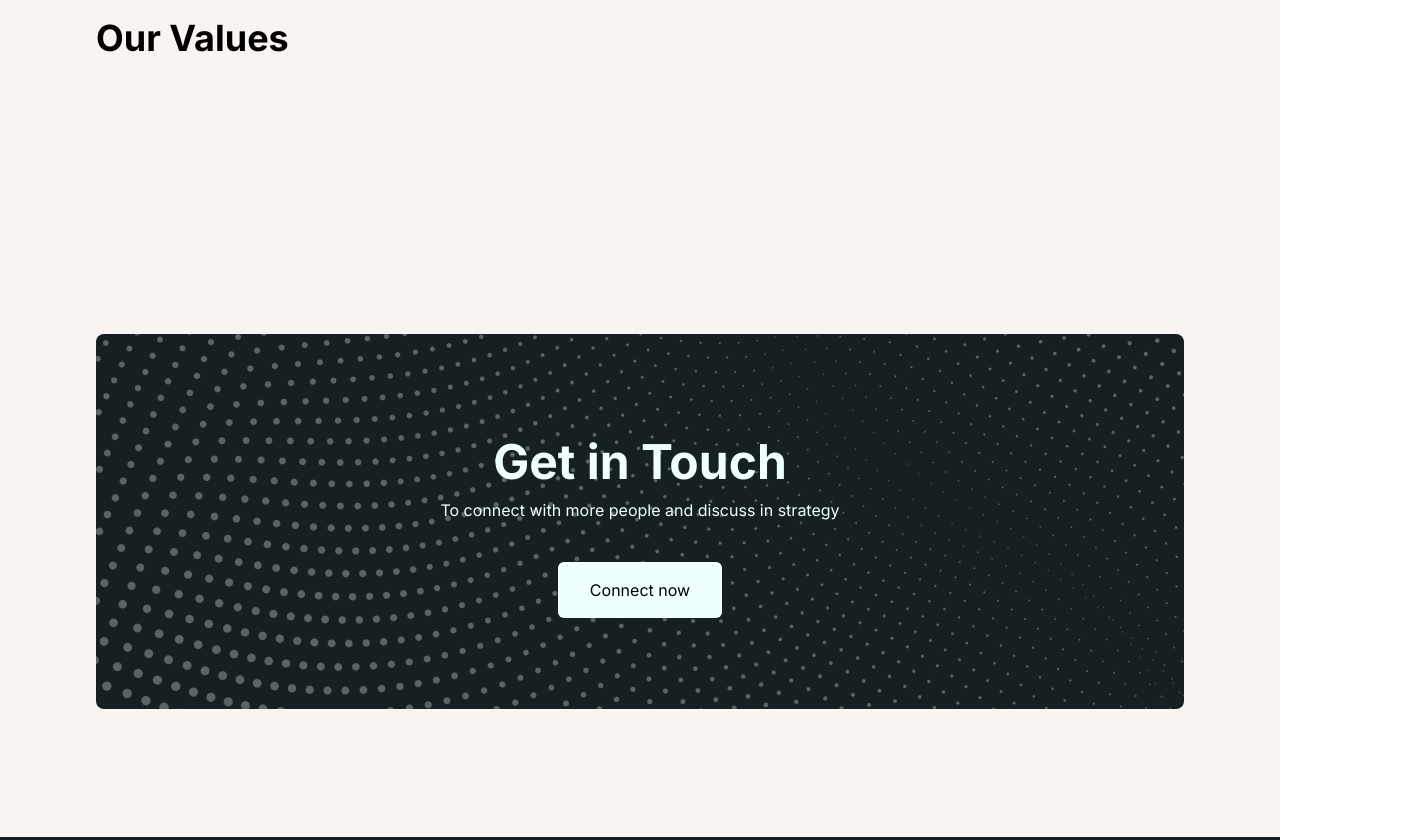
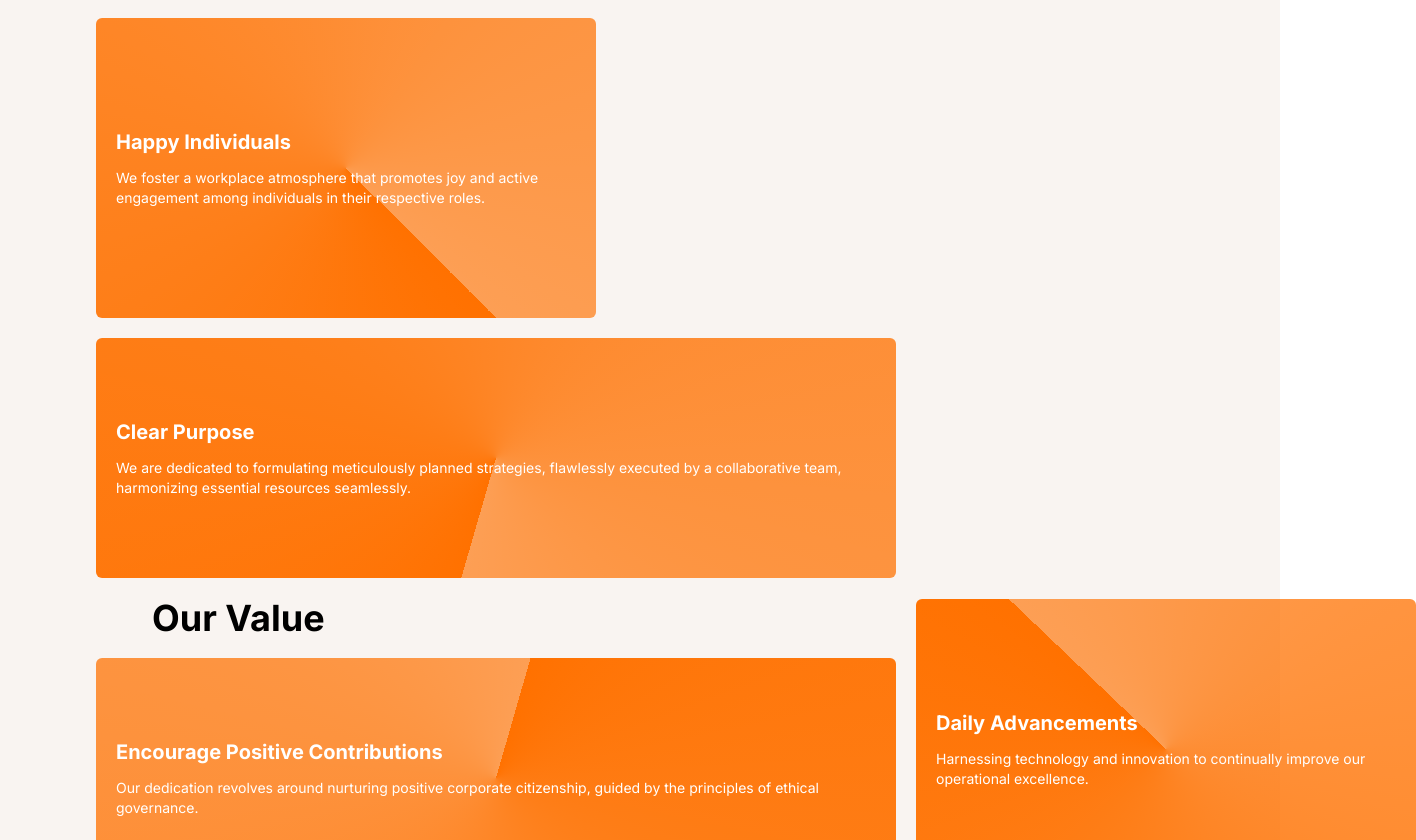
Before and after one commit to Amrit-Thapa/es-support-fe, a Next.js app: page /about in a window 1280 px wide. Shown: the part 820-1660 px from the top of the page, 1416 px wide, since content can reach past the window. Built offline with nearby package versions, Linux system fonts and the light colour scheme.

Commit message:
added out value content

```diff
--- a/src/app/about/OurValues.tsx
+++ b/src/app/about/OurValues.tsx
@@ -3,9 +3,53 @@ import React from "react";
 const OurValues = () => {
   return (
     <section className="bg-lightOrange">
-      <div className="container mx-auto px-4 py-16 md:px-24 md:py-32">
-        <div className="text-center pb-5">
+      <div className="container mx-auto px-4 py-4 md:px-24 md:py-32">
+        <div className="text-center pb-5 md:hidden sm:block">
           <div className="md:text-left font-bold md:text-4xl">Our Values</div>
+        </div>
+        <div className="flex flex-wrap w-3/4 m-auto md:w-full justify-center md:justify-normal gap-5 text-white">
+          <div className="card-bg-1 md:w-[500px] md:h-[300px] flex flex-col justify-center rounded-md px-5 py-10 space-y-3 ">
+            <div className="font-bold text-xs md:text-xl">
+              Happy Individuals
+            </div>
+            <div className="text-[10px] md:text-sm">
+              We foster a workplace atmosphere that promotes joy and active
+              engagement among individuals in their respective roles.
+            </div>
+          </div>
+          <div>
+            <div className="card-bg-2 md:w-[800px] md:h-[240px] flex flex-col justify-center rounded-md px-5 py-10 space-y-3">
+              <div className="font-bold text-xs md:text-xl">Clear Purpose</div>
+              <div className="text-[10px] md:text-sm">
+                We are dedicated to formulating meticulously planned strategies,
+                flawlessly executed by a collaborative team, harmonizing
+                essential resources seamlessly.
+              </div>
+            </div>
+            <div className="text-4xl text-black hidden md:block font-bold mt-5 ml-14">
+              Our Value
+            </div>
+          </div>
+          <div className="card-bg-3 md:w-[800px] md:h-[240px] flex flex-col justify-center rounded-md px-5 py-10 space-y-3">
+            <div className="font-bold text-xs md:text-xl">
+              Encourage Positive Contributions
+            </div>
+            <div className="text-[10px] md:text-sm">
+              Our dedication revolves around nurturing positive corporate
+              citizenship, guided by the principles of ethical governance.
+            </div>
+          </div>
+          <div className="md:relative">
+            <div className="card-bg-4 rounded-md md:w-[500px]  flex flex-col justify-center  md:h-[300px] md:absolute -top-[59px] px-5 py-10 space-y-3">
+              <div className="font-bold text-xs md:text-xl">
+                Daily Advancements
+              </div>
+              <div className="text-[10px] md:text-sm">
+                Harnessing technology and innovation to continually improve our
+                operational excellence.
+              </div>
+            </div>
+          </div>
         </div>
       </div>
     </section>
--- a/src/app/globals.css
+++ b/src/app/globals.css
@@ -135,3 +135,33 @@ body {
     rgba(255, 255, 255, 0.7) 100%
   );
 }
+
+.card-bg-1 {
+  background: conic-gradient(
+    from 135deg at 50% 50%,
+    #ff7100 0deg,
+    rgba(255, 113, 0, 0.65) 360deg
+  );
+}
+
+.card-bg-2 {
+  background: conic-gradient(
+    from 196.14deg at 50% 50%,
+    #ff7100 0deg,
+    rgba(255, 113, 0, 0.65) 360deg
+  );
+}
+.card-bg-3 {
+  background: conic-gradient(
+    from 16.07deg at 50% 50%,
+    #ff7100 0deg,
+    rgba(255, 113, 0, 0.65) 360deg
+  );
+}
+.card-bg-4 {
+  background: conic-gradient(
+    from -46.34deg at 50% 50%,
+    rgba(255, 113, 0, 0.65) 0deg,
+    #ff7100 360deg
+  );
+}
```
